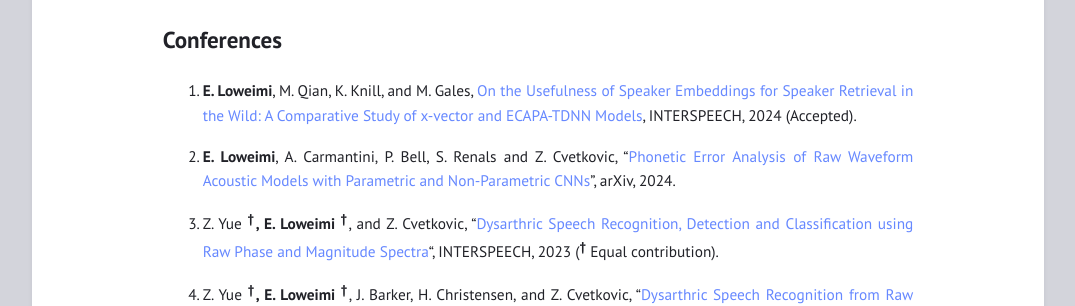
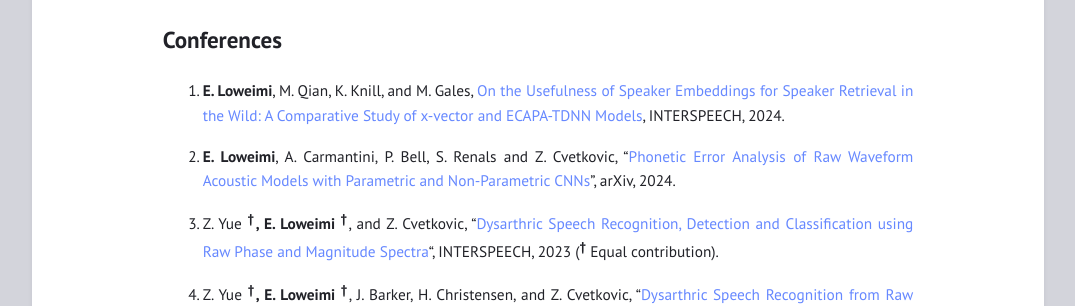
Before and after one commit to eloweimi/eloweimi.github.io, a Jekyll site: the page built from publications.md, in a window 1280 px wide and 900 px high, scrolled down 622 px. Shown: the part 154-460 px from the top of the window, without its empty margins (102-1177 px from the left). Built offline with Jekyll 4.4.1, drawn with Linux system fonts in a browser that asks for light colours.

Commit message:
Update publications.md

```diff
--- a/publications.md
+++ b/publications.md
@@ -25,7 +25,7 @@
 ## Conferences ##
 
 1. **E. Loweimi**, M. Qian, K. Knill, and M. Gales, [On the Usefulness of Speaker Embeddings for Speaker Retrieval in the Wild:
-A Comparative Study of x-vector and ECAPA-TDNN Models](), INTERSPEECH, 2024 (Accepted).
+A Comparative Study of x-vector and ECAPA-TDNN Models](https://www.repository.cam.ac.uk/items/38425b1e-9e3d-4c44-807d-bb874fae2e73), INTERSPEECH, 2024.
 
 1. **E. Loweimi**, A. Carmantini, P. Bell, S. Renals and Z. Cvetkovic, “[Phonetic Error Analysis of Raw Waveform Acoustic Models with Parametric and Non-Parametric CNNs](https://arxiv.org/abs/2406.00898)", arXiv, 2024.
 
```
